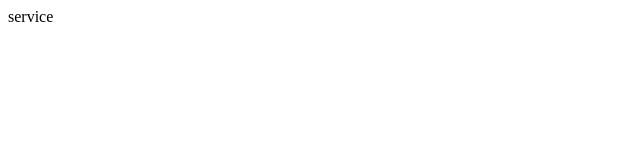
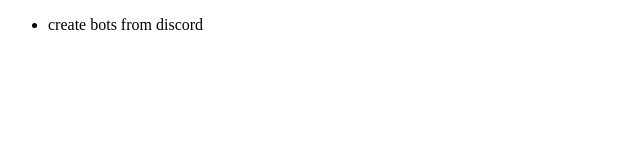
Before and after one commit to Dieg0MV/webEnder, a plain HTML site: page public/service.html in a window 1280 px wide. Shown: the whole page, without its empty margins (0-640 px from the left). Drawn offline with Linux system fonts and the light colour scheme.

Commit message:
Update service.html

```diff
--- a/public/service.html
+++ b/public/service.html
@@ -6,6 +6,8 @@
     <title>Document</title>
 </head>
 <body>
-    service
+    <ul>
+        <li>create bots from discord</li>
+    </ul>
 </body>
 </html>
```
